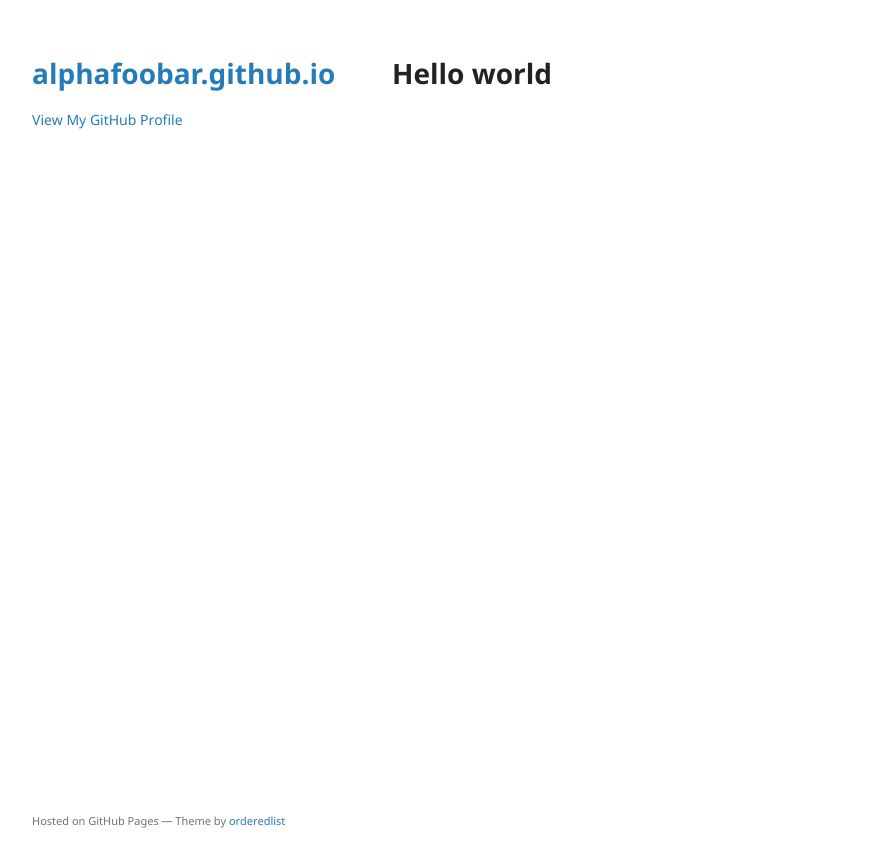
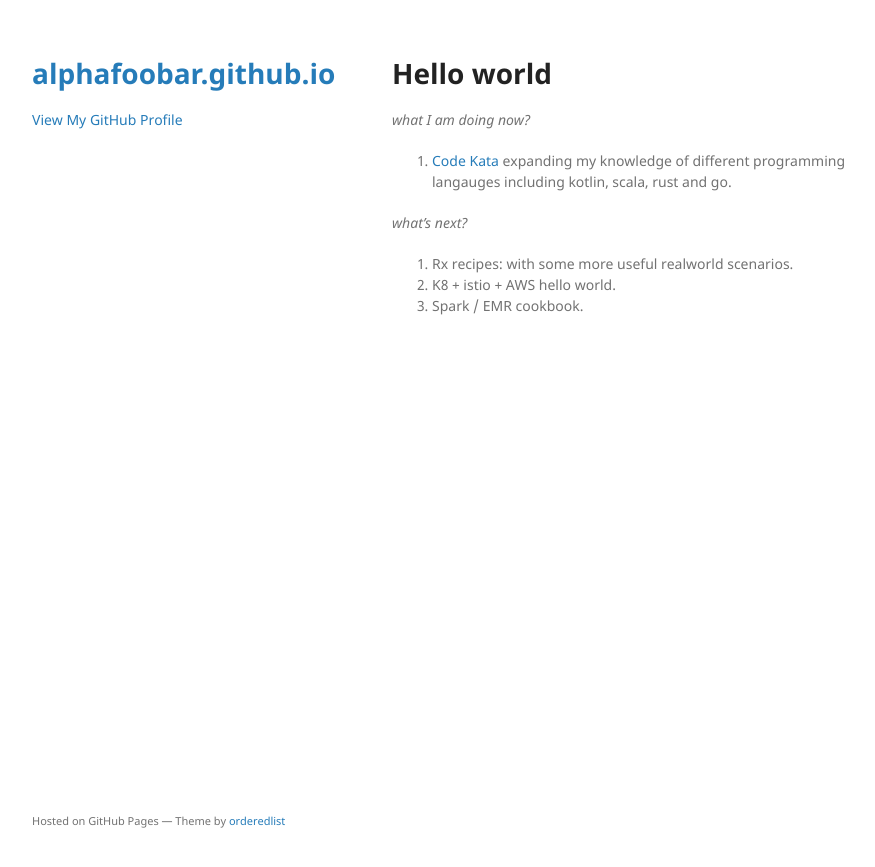
Before and after one commit to alphafoobar/alphafoobar.github.io, a Jekyll site: the page built from index.md, in a window 1280 px wide. Shown: the top 867 px of the page, without its empty margins (178-1053 px from the left). Built offline with Jekyll 4.4.1, drawn with Linux system fonts in a browser that asks for light colours; our own code applies the rules of GitHub Pages for plain Markdown files; the repository's description, which GitHub fills in, is left out.

Commit message:
Add some personal project details
Given I have added ~17 languages with ~18 katas, there may never be time for what's next.

```diff
--- a/index.md
+++ b/index.md
@@ -1 +1,11 @@
 # Hello world
+
+_what I am doing now?_
+
+1. [Code Kata](https://github.com/alphafoobar/code-kata) expanding my knowledge of different programming langauges including kotlin, scala, rust and go.
+
+_what's next?_
+
+1. Rx recipes: with some more useful realworld scenarios.
+1. K8 + istio + AWS hello world.
+1. Spark / EMR cookbook.
```
